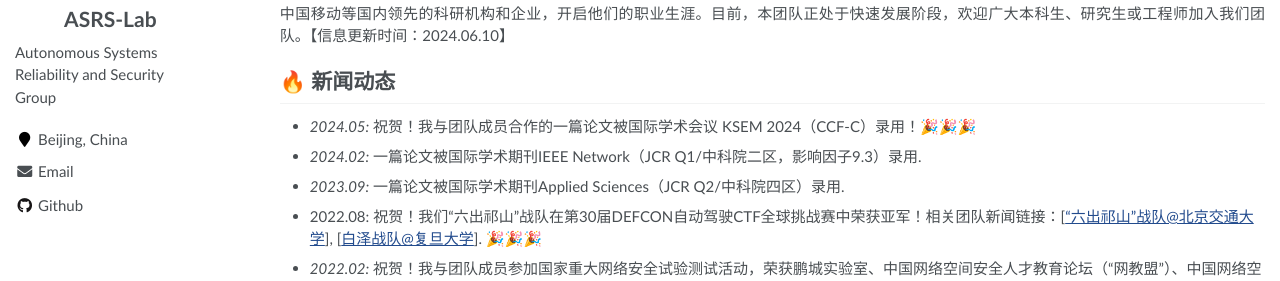
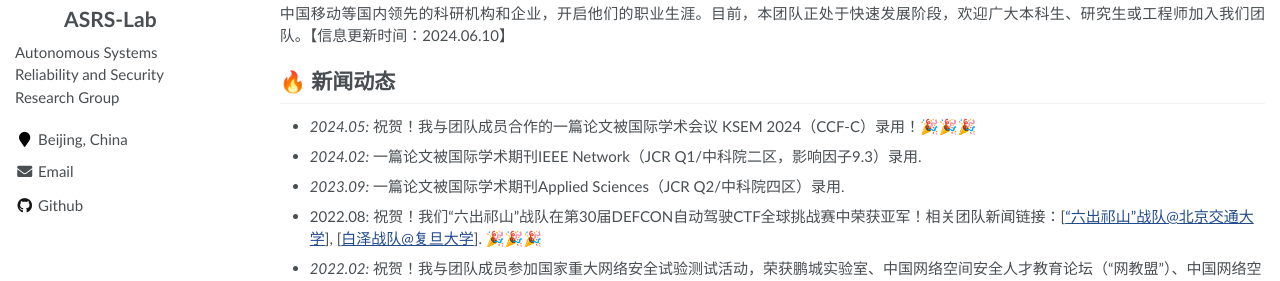
Before and after one commit to ASRS-Lab/ASRS-Lab.github.io, a Jekyll site: the page built from _pages/about.md, in a window 1280 px wide. Shown: the part 270-551 px from the top of the page. Built offline with Jekyll 4.4.1, drawn with Linux system fonts in a browser that asks for light colours.

Commit message:
update _config.yml

```diff
--- a/_config.yml
+++ b/_config.yml
@@ -23,7 +23,7 @@ baidu_site_verification  :  # get baidu_site_verification from https://ziyuan.ba
 author:
   name             : "ASRS-Lab"
   avatar           : "images/android-chrome-512x512.png"
-  bio              : "Autonomous Systems Reliability and Security Group"
+  bio              : "Autonomous Systems Reliability and Security Research Group"
   location         : "Beijing, China"
   employer         :
   pubmed           :
```
